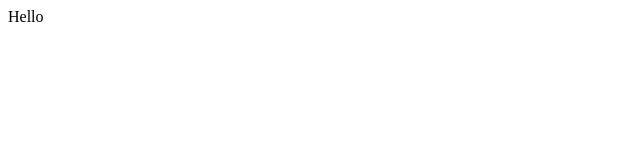
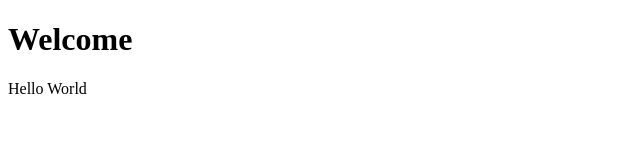
Before and after one commit to JodyByrd/jodybyrd.github.io, a plain HTML site: page index.html in a window 1280 px wide. Shown: the whole page, without its empty margins (0-640 px from the left). Drawn offline with Linux system fonts and the light colour scheme.

Commit message:
Updated index.html

```diff
--- a/index.html
+++ b/index.html
@@ -1,5 +1,7 @@
+<!DOCTYPE html>
 <html>
 <body>
-    <p>Hello</p>
+    <h1>Welcome</h1>
+    <p>Hello World</p>
 </body>
 </html>
```
